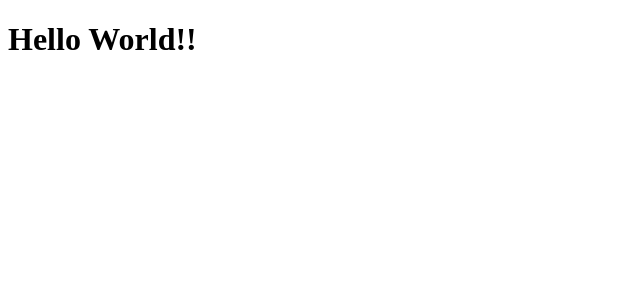
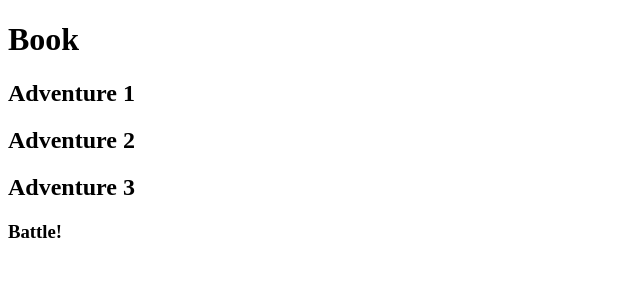
Before and after one commit to ajg7/Arcadia, a React app: page / in a window 1280 px wide. Shown: the top 300 px of the page, without its empty margins (0-640 px from the left). Built offline with nearby package versions, Linux system fonts and the light colour scheme.

Commit message:
added simple guide to start making MVP

```diff
--- a/src/containers/App.tsx
+++ b/src/containers/App.tsx
@@ -1,10 +1,9 @@
 import React from "react";
+import Odyssey from "./Odyssey.tsx";
 
 const App = (): JSX.Element => {
   return (
-    <div>
-      <h1>Hello World!!</h1>
-    </div>
+    <Odyssey />
   );
 };
 
--- /dev/null
+++ b/src/containers/Odyssey.tsx/index.tsx
@@ -0,0 +1,15 @@
+import React from "react";
+
+const Odyssey = (): JSX.Element => {
+  return (
+    <div>
+      <h1>Book</h1>
+      <h2>Adventure 1</h2>
+      <h2>Adventure 2</h2>
+      <h2>Adventure 3</h2>
+      <h3>Battle!</h3>
+    </div>
+  );
+};
+
+export default Odyssey;
```
Also changed, not shown: src/containers/Odyssey.tsx/styles.ts (added).
